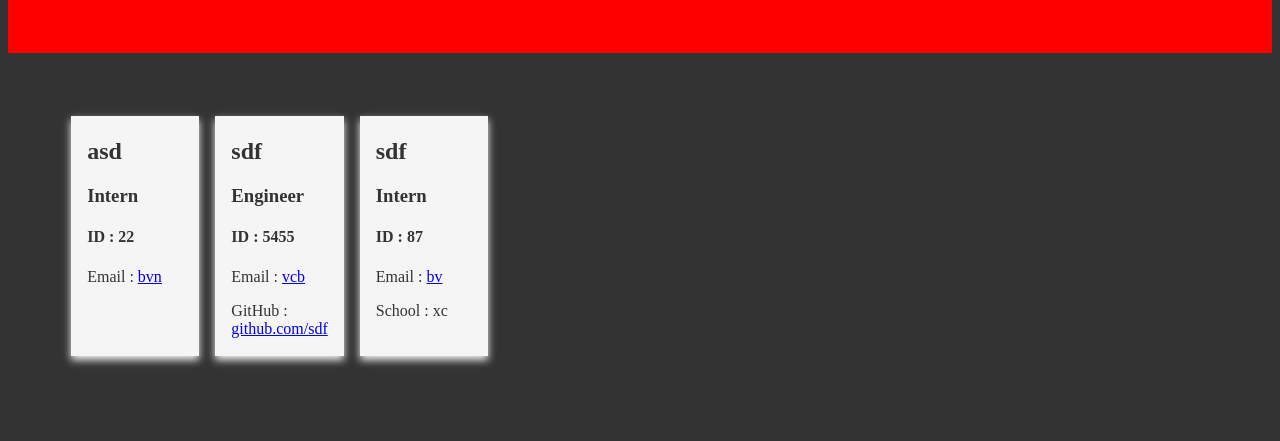
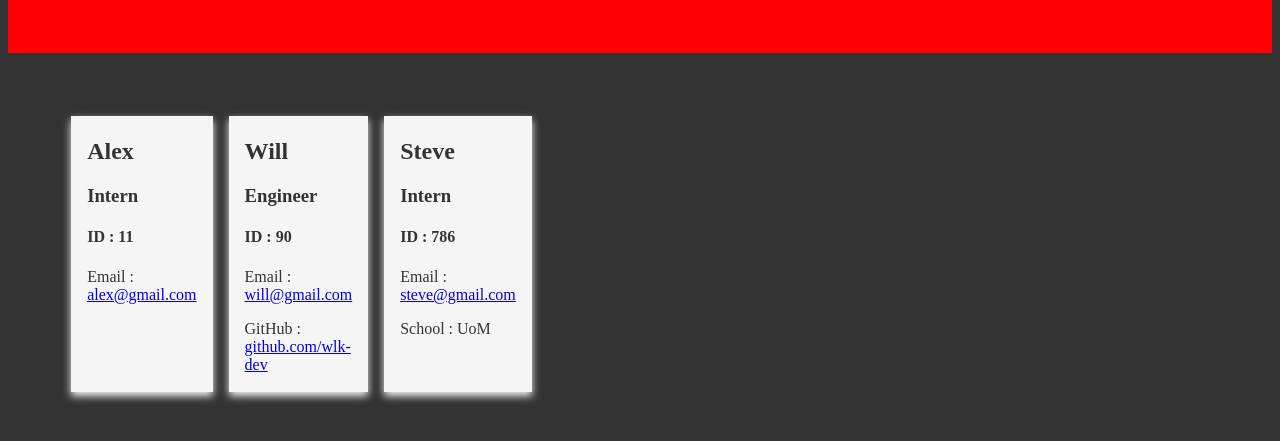
Before and after one commit to wlk-dev/team-card-gen, a website: page src/index.html in a window 1280 px wide. Shown: the part 159-600 px from the top of the page. Drawn offline with Linux system fonts and the light colour scheme.

Commit message:
HTML matches video

```diff
--- a/src/index.html
+++ b/src/index.html
@@ -18,24 +18,24 @@
 
     <div class="card">
         <div class="container">
-            <h2><b>asd</b></h2>
+            <h2><b>Alex</b></h2>
             <h3>Intern</h3>
-            <h4>ID : 22</h4>
-    <p>Email : <a href="mailto:bvn">bvn</a></p></div></div>
+            <h4>ID : 11</h4>
+    <p>Email : <a href="mailto:alex@gmail.com">alex@gmail.com</a></p></div></div>
 
     <div class="card">
         <div class="container">
-            <h2><b>sdf</b></h2>
+            <h2><b>Will</b></h2>
             <h3>Engineer</h3>
-            <h4>ID : 5455</h4>
-    <p>Email : <a href="mailto:vcb">vcb</a></p><p>GitHub : <a rel="noopener" target="_blank" href="https://github.com/sdf">github.com/sdf</a></p></div></div>
+            <h4>ID : 90</h4>
+    <p>Email : <a href="mailto:will@gmail.com">will@gmail.com</a></p><p>GitHub : <a rel="noopener" target="_blank" href="https://github.com/wlk-dev">github.com/wlk-dev</a></p></div></div>
 
     <div class="card">
         <div class="container">
-            <h2><b>sdf</b></h2>
+            <h2><b>Steve</b></h2>
             <h3>Intern</h3>
-            <h4>ID : 87</h4>
-    <p>Email : <a href="mailto:bv">bv</a></p><p>School : xc</p></div></div>
+            <h4>ID : 786</h4>
+    <p>Email : <a href="mailto:steve@gmail.com">steve@gmail.com</a></p><p>School : UoM</p></div></div>
             </div>
         </main>
 
```
